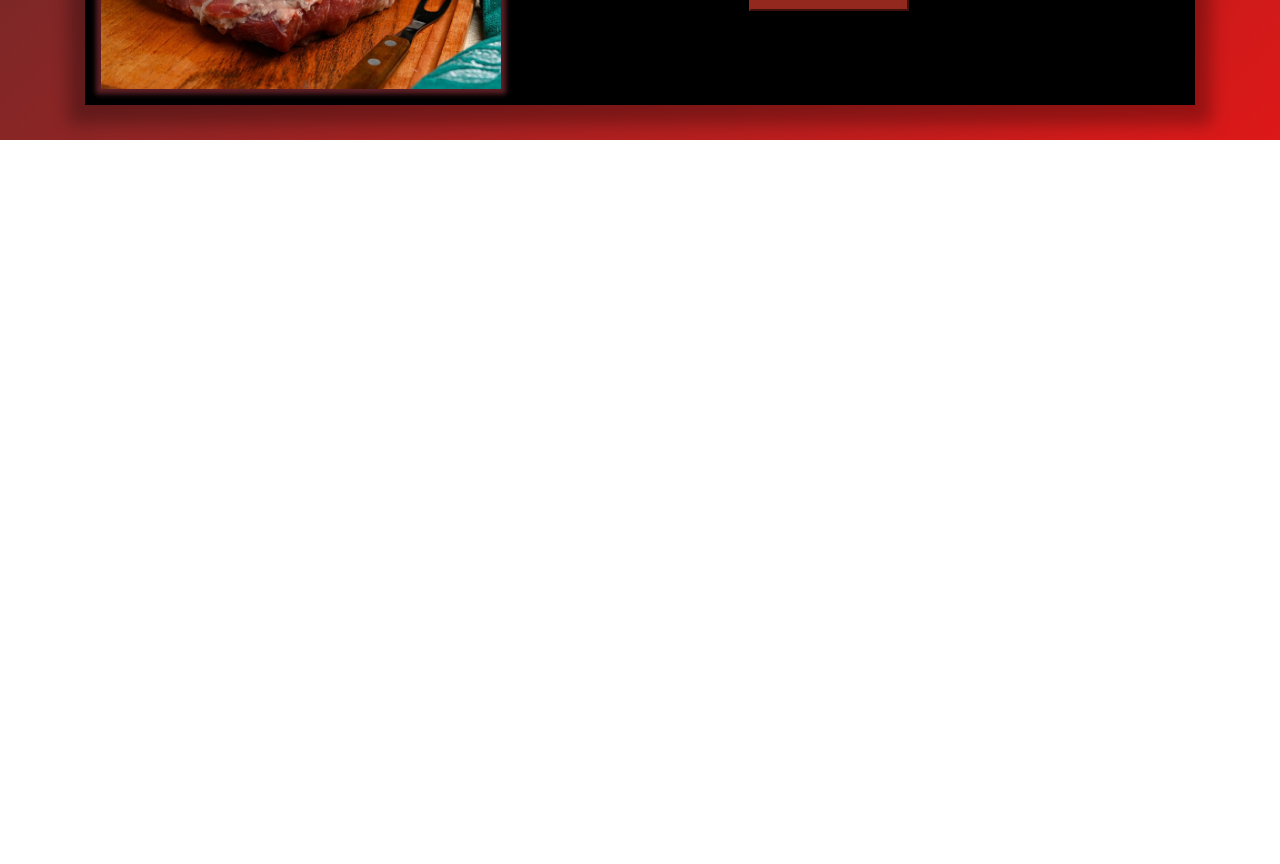
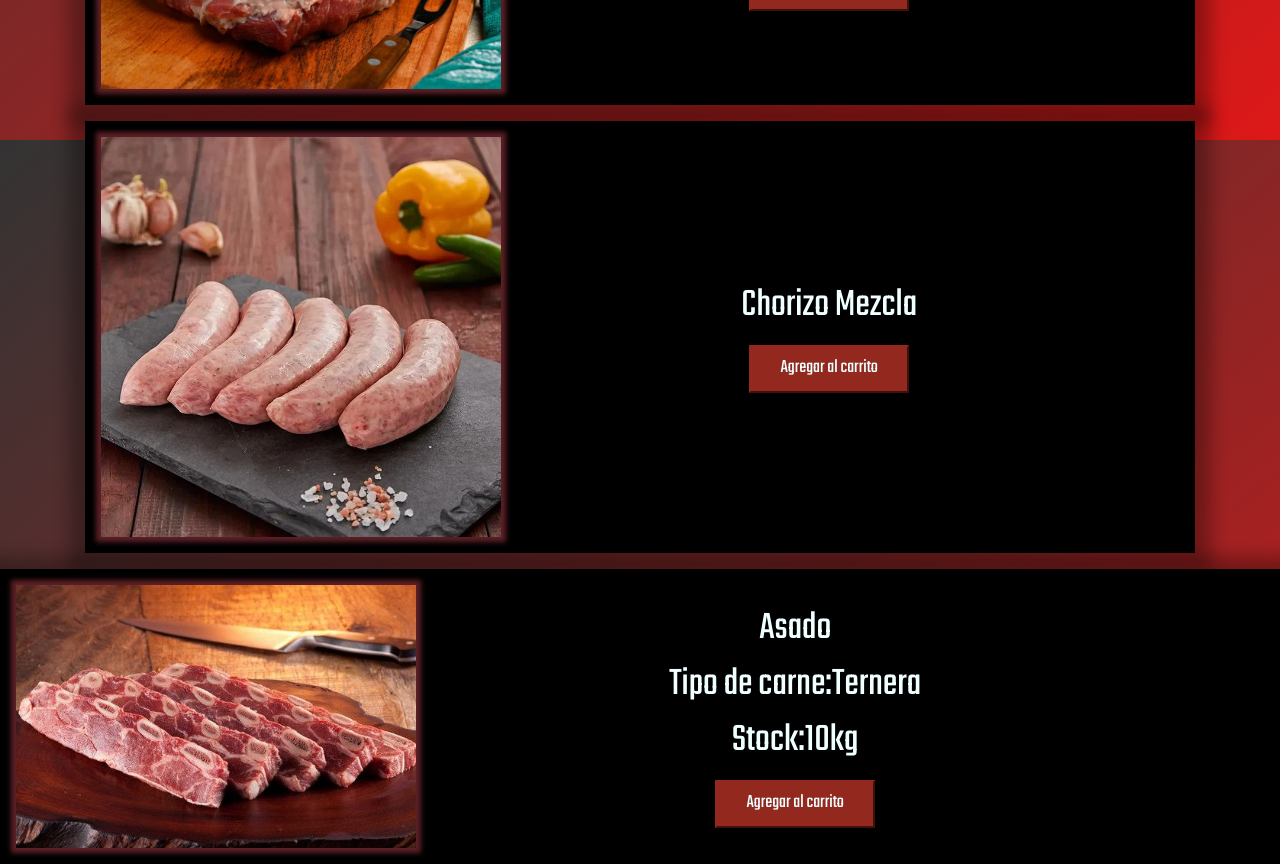
Before and after one commit to IgnacioMarelli/Carniceria, a React (Create React App) app: page / in a window 1280 px wide. Shown: the part 980-1844 px from the top of the page. Before the commit the page ends 1120 px from the top, so only its background shows below. Built offline with nearby package versions, Linux system fonts and the light colour scheme.

Commit message:
productoPorId

```diff
--- a/package.json
+++ b/package.json
@@ -1,4 +1,5 @@
 {
+  "homepage": "https://ignaciomarelli.github.io/Carniceria/",
   "name": "carniceria",
   "version": "0.1.0",
   "private": true,
@@ -14,6 +15,7 @@
   "scripts": {
     "start": "react-scripts start",
     "build": "react-scripts build",
+    "deploy": "gh-pages -d build",
     "test": "react-scripts test",
     "eject": "react-scripts eject"
   },
@@ -34,5 +36,8 @@
       "last 1 firefox version",
       "last 1 safari version"
     ]
+  },
+  "devDependencies": {
+    "gh-pages": "^3.2.3"
   }
 }
--- a/public/index.html
+++ b/public/index.html
@@ -19,17 +19,6 @@
     <title>React App</title>
   </head>
   <body>
-    <noscript>You need to enable JavaScript to run this app.</noscript>
     <div id="root"></div>
-    <!--
-      This HTML file is a template.
-      If you open it directly in the browser, you will see an empty page.
-
-      You can add webfonts, meta tags, or analytics to this file.
-      The build step will place the bundled scripts into the <body> tag.
-
-      To begin the development, run `npm start` or `yarn start`.
-      To create a production bundle, use `npm run build` or `yarn build`.
-    -->
   </body>
 </html>
--- a/src/App.js
+++ b/src/App.js
@@ -1,6 +1,7 @@
 import './App.css';
 import NavBar from './Component/NavBar.js'
 import ItemListContainer from './Component/ItemListContainer/ItemListContainer'
+import ItemListDetail from './Component/ItemDetailContainer/ItemDetailContainer';
 
 
 function App() {
@@ -8,6 +9,7 @@ function App() {
     <div className="App">
       <NavBar/>
       <ItemListContainer greeting="Productos"/>
+      <ItemListDetail/>
     </div>
   );
 }
--- /dev/null
+++ b/src/Component/ItemDetail/ItemDetail.js
@@ -0,0 +1,19 @@
+import ItemCount from "../ItemCount/ItemCount"
+
+const ItemDetail = ({img, name, category, stock}) => {
+    return(
+        <section>
+            <div className='item_image'>
+                <img className='productoImagen' src={img} alt={name}/>
+            </div>
+            <div className='productoNombre'>
+                <h2 className="nombre">{name}</h2>
+                <h2 className="nombre">Tipo de carne:{category}</h2>
+                <h2 className="nombre">Stock:{stock}kg</h2>
+                <div className='counterDiv'><ItemCount/></div>
+            </div>
+        </section>
+    )
+}
+
+export default ItemDetail
--- /dev/null
+++ b/src/Component/ItemDetailContainer/ItemDetailContainer.js
@@ -0,0 +1,35 @@
+import { getItem } from '../asyncmock'
+import {useState, useEffect } from 'react'
+import ItemDetail from '../ItemDetail/ItemDetail'
+
+const ItemListDetail = () =>{
+    const [products, setproducts] =useState()
+    const [loading, setLoading] = useState(true)
+
+    useEffect(()=>{
+        getItem(1).then(prods=>{
+            setproducts(prods)
+        }).catch(error=>{
+            console.log(error)
+        }).finally(()=>{
+            setLoading(false)
+        })
+    }, [])
+
+    return (
+        <div className="Detalle" >
+            {
+                loading ?
+                    <h1>Cargando...</h1> :
+                products ?
+                    <ItemDetail {...products} /> :
+                    <h1>El producto no existe</h1>
+            }
+
+        </div>
+    )
+
+
+}
+
+export default ItemListDetail
--- a/src/Component/NavBar.css
+++ b/src/Component/NavBar.css
@@ -2,7 +2,8 @@ nav{
     display: grid;
     box-shadow: 0rem 0.99rem 1rem 0rem rgb(0 0 0 / 30%);
     height: 6.7rem;
-
+    position: sticky;
+    top: 1px;
 }
 ul{
     display: flex;
--- a/src/Component/asyncmock.js
+++ b/src/Component/asyncmock.js
@@ -19,6 +19,13 @@ const products = [
         category:'cerdo',
         img:'./Media/bondiola.jpg',
         stock:10
+    },
+    {
+        id:4,
+        name:'Chorizo Mezcla',
+        category:'Embutido',
+        img:'./Media/chorizoMezcla.jpg',
+        stock:10
     }
 ]
 
@@ -29,3 +36,11 @@ export const getProducts = () =>{
         },2000)
     })
 }
+
+export const getItem = (id) =>{
+    return new Promise (resolve=>{
+        setTimeout(()=>{
+            resolve(products.find(prod=> prod.id === id))
+        },2000)
+    })
+}
```
Also changed, not shown: public/Media/chorizoMezcla.jpg (added), 1 other file (tests, documents, lock files or other folders).
